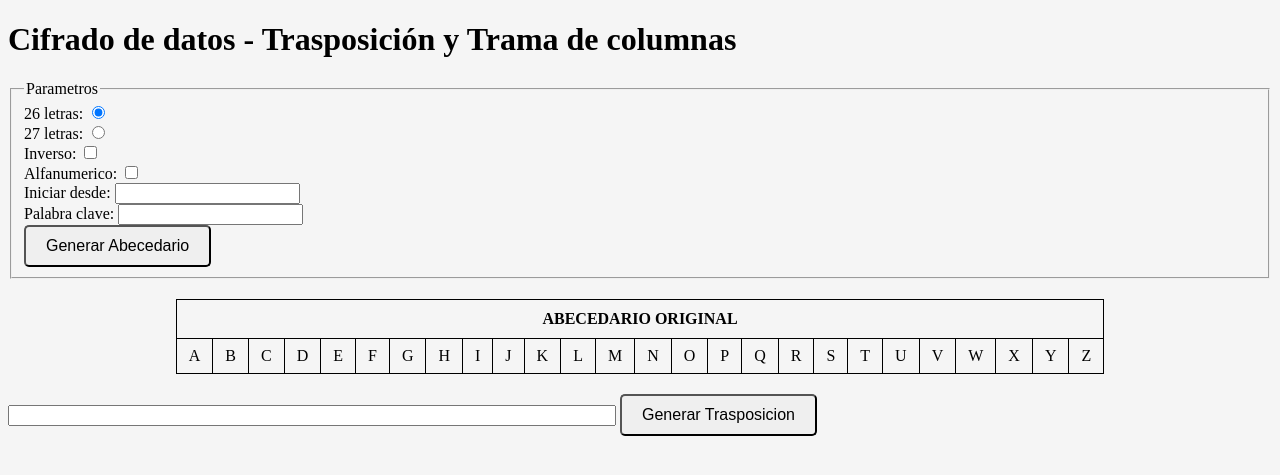
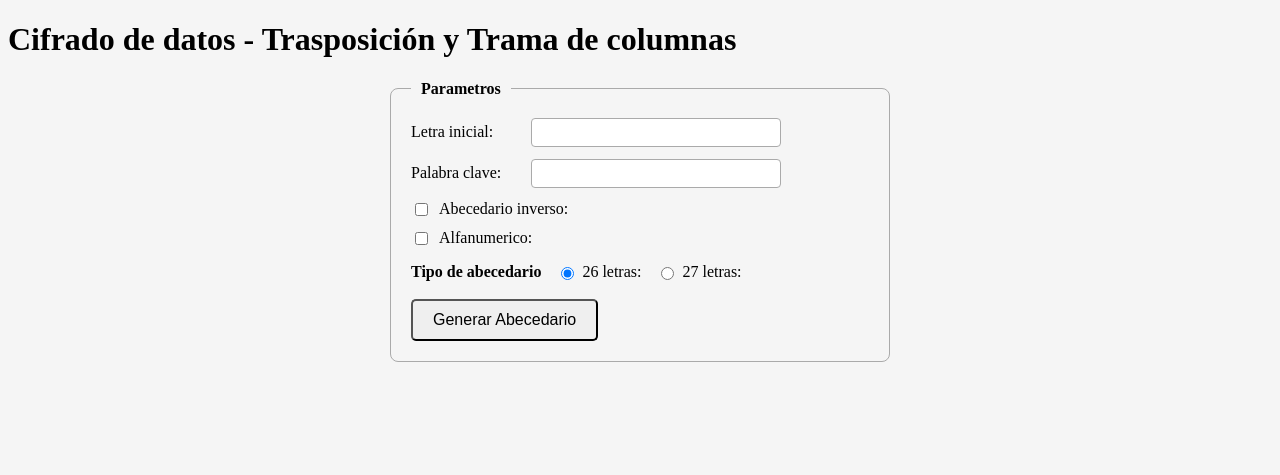
Before and after one commit to JSantiE/cifrado-basico, a Flask app: page / in a window 1280 px wide. Shown: the top 475 px of the page. Run offline with Flask 3, Linux system fonts and the light colour scheme.

Commit message:
modificar diseño general

```diff
--- a/app/templates/index.html
+++ b/app/templates/index.html
@@ -5,60 +5,38 @@
 {% block body %}
     <h1>{{data.message}}</h1>
 
-    <fieldset class="grupo-cifrado">
+    <fieldset class="grupo-formulario">
         <legend>Parametros</legend>
 
-        <div class="fieldset-grid">
-            <div class="form-group">
-                <label>26 letras:</label>
-                <input type="radio" id="rdAbecedario26" name="rdAbecedario" checked>
-            </div>
-            <div class="form-group">
-                <label>27 letras:</label>
-                <input type="radio" id="rdAbecedario27" name="rdAbecedario">
-            </div>
-            <div class="form-group">
-                <label>Inverso:</label>
-                <input type="checkbox" id="chkInverso" name="chkInverso">
-            </div>
-            <div class="form-group">
-                <label>Alfanumerico:</label>
-                <input type="checkbox" id="chkAlfanumerico" name="chkAlfanumerico">
-            </div>
-            <div class="form-group">
-                <label>Iniciar desde:</label>
-                <input type="text" id="txtLetraInicial" name="txtLetraInicial">
-            </div>
-            <div class="form-group">
-                <label>Palabra clave:</label>
-                <input type="text" id="txtPalabraClave" name="txtPalabraClave">
-            </div>
-            <div class="form-group full-width">
-                <button onclick="generar()">Generar Abecedario</button>
-            </div>
+        <div class="campo">
+            <label>Letra inicial:</label>
+            <input type="text" id="txtLetraInicial" name="txtLetraInicial">
         </div>
+        <div class="campo">
+            <label>Palabra clave:</label>
+            <input type="text" id="txtPalabraClave" name="txtPalabraClave">
+        </div>
+        <div class="campo-opcion">
+            <input type="checkbox" id="chkInverso" name="chkInverso">
+            <label>Abecedario inverso:</label>
+        </div>
+        <div class="campo-opcion">
+            <input type="checkbox" id="chkAlfanumerico" name="chkAlfanumerico">
+            <label>Alfanumerico:</label>
+        </div>
+        <div class="grupo-radio">
+            <span>Tipo de abecedario</span>
+
+            <label><input type="radio" id="rdAbecedario26" name="rdAbecedario" checked>26 letras:</label>
+            <label><input type="radio" id="rdAbecedario27" name="rdAbecedario">27 letras:</label>
+        </div>
+        <br>
+        <button onclick="generar()">Generar Abecedario</button>
     </fieldset>
 
     <p id="resultado"></p>
 
-    <div>
-        <table>
-            <thead>
-                <tr>
-                    <th colspan="{{ data.abecedarioBase|length }}">ABECEDARIO ORIGINAL</th>
-                </tr>
-            </thead>
-            <tbody>
-                <tr>
-                    {% for letra in data.abecedarioBase %}
-                        <td>{{ letra }}</td>
-                    {% endfor %}
-                </tr>
-            </tbody>
-        </table>
-    </div>
-
-    <div>
+    <div class="contenedor-tabla">
         <table id="tablaAbecedario" style="display: none;">
             <thead>
                 <tr>
@@ -72,21 +50,24 @@
         </table>
     </div>
 
-    <div>
-        <input type="text" style="width: 100%; max-width: 600px;">
-        <button>Generar Trasposicion</button>
+    <div id="divVariables" style="display: none;">
+        <fieldset class="grupo-formulario">
+            <div class="campo">
+                <input type="text" id="txtCifrado" style="width: 100%; max-width: 600px;">
+            </div>
+            <div class="grupo-radio">
+                <span>Tipo de cifrado</span>
+
+                <label><input type="radio" id="rdTrasposicion" name="rdCifrado" checked>Trasposicion</label>
+                <label><input type="radio" id="rdTrama" name="rdCifrado">Trama</label>
+                <label><input type="radio" id="rdClaveNumerica" name="rdCifrado">Clave Numerica</label>
+            </div>
+            <br>
+            <button onclick="generarCifrado()">Generar Cifrado</button>
+        </fieldset>
     </div>
 
-    <div id="divVariables" style="display: none;">
-        <input type="text" id="txtTrasposicion" name="txtTrasposicion">
-        <button onclick="generarTrasposicion()">Trasposicion</button>
-        <input type="text" id="txtTrama" name="txtTrama">
-        <button onclick="generarTrama()">Trama</button>
-        <input type="text" id="txtClaveNumerica" name="txtClaveNumerica">
-        <button onclick="generarClaveNumerica()">Clave Numerica</button>
-    </div>
-
-    <div>
+    <div class="contenedor-tabla">
         <table id="tablaGenerada" style="display: none;">
             <thead>
                 <tr>
@@ -100,32 +81,6 @@
     </div>
 
     <div>
-        <table id="tablaTrasposicion" style="display: none;">
-            <thead>
-                <tr>
-                    <th id="tituloTablaTrasposicion"></th>
-                </tr>
-            </thead>
-            <tbody>
-                <tr id="filaTablaTrasposicion"></tr>
-            </tbody>
-        </table>
-    </div>
-
-    <div>
-        <table id="tablaTrama" style="display: none;">
-            <thead>
-                <tr>
-                    <th id="tituloTablaTrama"></th>
-                </tr>
-            </thead>
-            <tbody>
-                <tr id="filaTablaTrama"></tr>
-            </tbody>
-        </table>
-    </div>
-
-    <div>
         <table id="tablaClaveNumericaExplicativa" style="display: none;">
             <thead>
 
@@ -134,23 +89,23 @@
 
             </tbody>
         </table>
-        <br>
-        <table id="tablaClaveNumerica" style="display: none;">
-            <thead>
-                <tr>
-                    <th id="tituloTablaClaveNumerica"></th>
-                </tr>
-            </thead>
-            <tbody>
-                <tr id="filaTablaClaveNumerica"></tr>
-            </tbody>
-        </table>
+    </div>
+
+    <div id="divEncriptar" style="display: none;">
+        <fieldset class="grupo-formulario">
+            <div class="campo">
+                <input type="text" id="txtFrase" style="width: 100%; max-width: 600px;">
+            </div>
+            <button onclick="generarEncriptacion()">Encriptar</button>
+        </fieldset>
     </div>
 
 {% endblock %}
 
 {% block scripts %}
     <script>
-
+        function generarEncriptacion(){
+            alert('XD')
+        }
     </script>
 {% endblock %}
```
